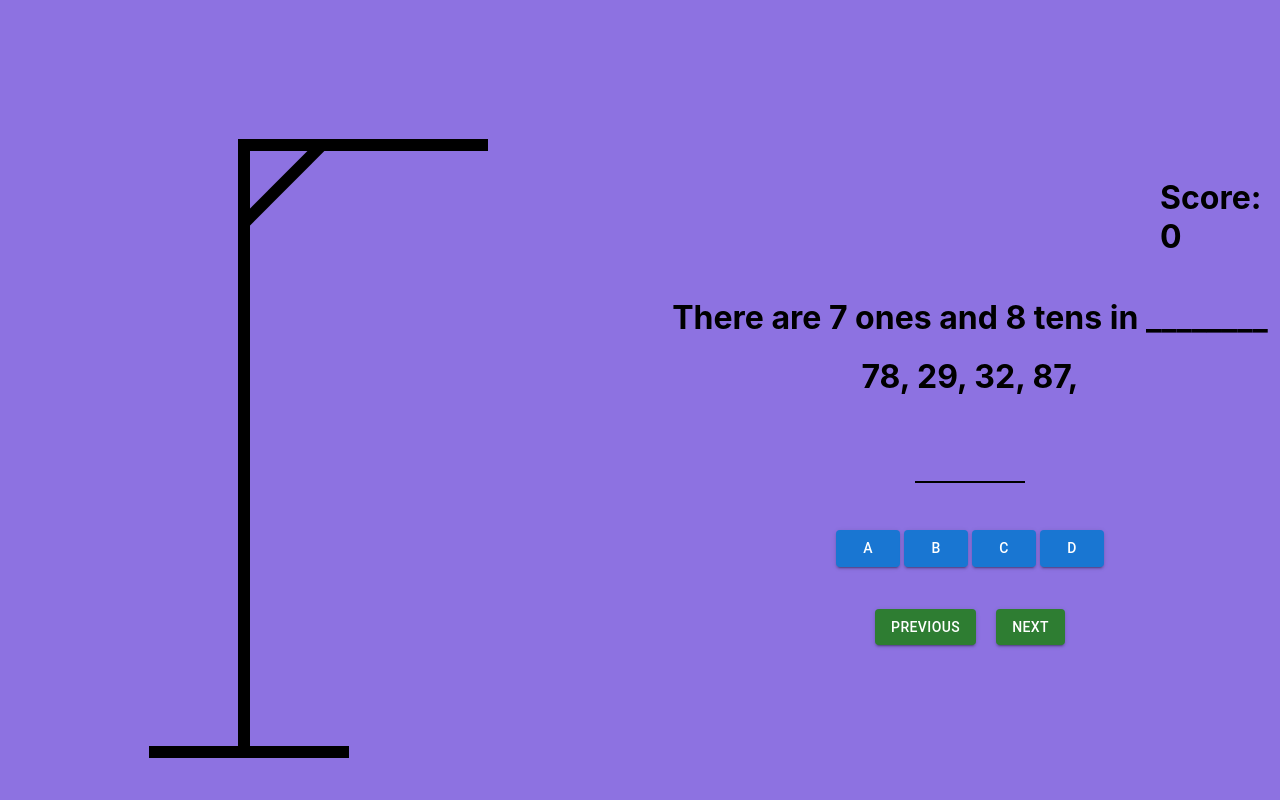
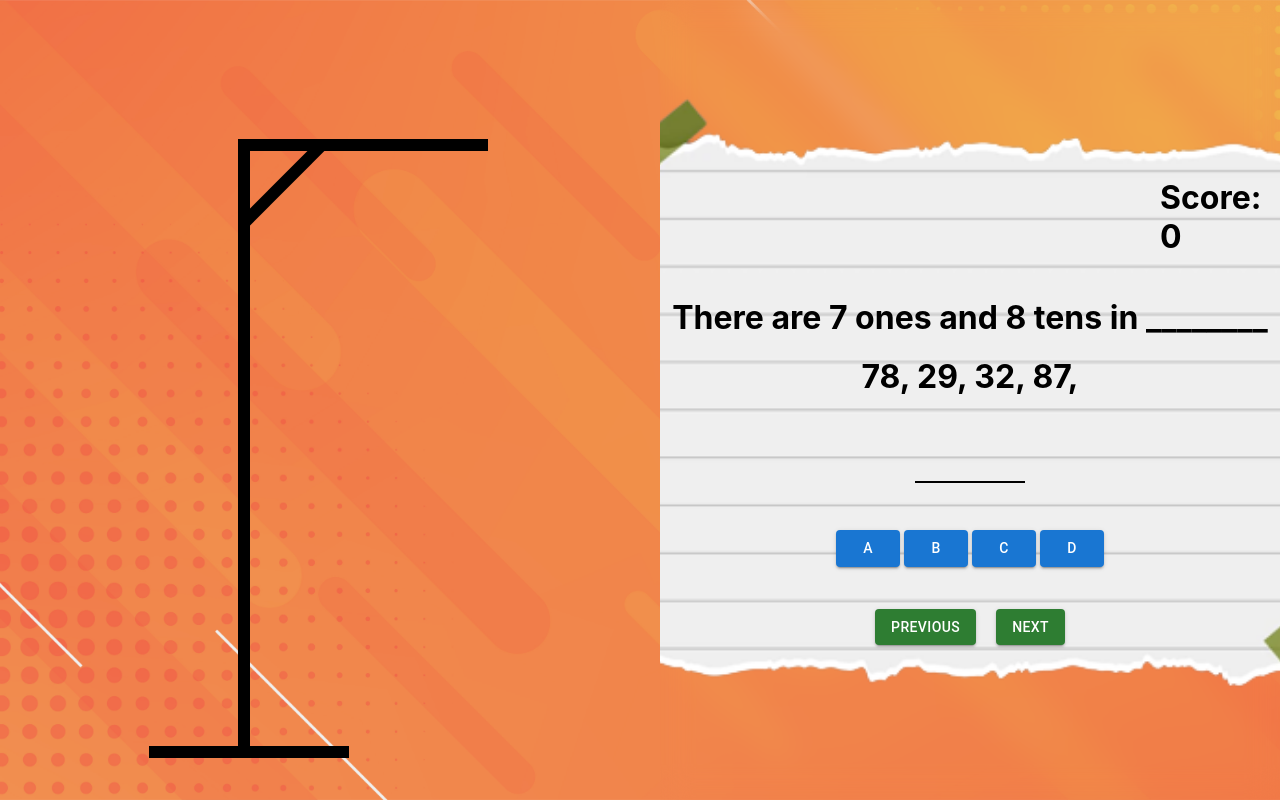
Before and after one commit to Ganapathi-devop/hang-man-prj, a React (Create React App) app: page / in a window 1280 px wide. Built offline with nearby package versions, Linux system fonts and the light colour scheme.

Commit message:
bg change

```diff
--- a/src/App.css
+++ b/src/App.css
@@ -12,9 +12,17 @@
   height: 100vh;
   max-width: 100vw;
   max-height: 100vh;
-  background-color: #8D72E1;
+  /* background-color: #8D72E1; */
+  background-color: #d4d4d453;
+
 }
-
+.background-img-div{
+  background-image: url("../public/img/homeBg.jpg");
+  background-position: center;
+  background-repeat: no-repeat;
+  background-size: cover;
+  backdrop-filter: blur(15px);
+}
 
 .display-none {
   display: none !important;
--- a/src/App.js
+++ b/src/App.js
@@ -65,6 +65,7 @@ function App() {
     }
   };
   return (
+    <div className="background-img-div">
       <div className="App">
         <HangManComp lost={lost.current} hangmanArr={lose} />
         <QuizComp quiz={Data.quiz} score={getScore} ansChecker={ansChecker} />
@@ -75,6 +76,7 @@ function App() {
           newHighScoreHandle={newHighScoreHandle}
         />
         {newHighScore}
+      </div>
     </div>
   );
 }
--- a/src/components/quizcomp.css
+++ b/src/components/quizcomp.css
@@ -1,4 +1,4 @@
-.body-quizcomp{
+.body-quizcomp {
     display: flex;
     flex-direction: column;
     align-content: space-around;
@@ -6,23 +6,32 @@
     align-items: center;
     max-width: 50%;
     width: 50%;
+    background-image: url("../../public/img/torn-paper-bg.png");
+    background-position: center;
+    background-repeat: no-repeat;
+    background-size: cover;
+    backdrop-filter: blur(15px);
 }
-.score-bar{
-    padding-left:500px;
+
+.score-bar {
+    padding-left: 500px;
     display: flex;
     align-content: space-around;
     justify-content: space-around;
     font-size: 2rem;
 }
-.question-quizcomp{
+
+.question-quizcomp {
     width: 100%;
     text-align: center;
 }
-.question-quizcomp h4{
+
+.question-quizcomp h4 {
     font-size: 2rem;
     display: inline;
 }
-.question-img{
+
+.question-img {
     display: flex;
     flex-direction: row;
     flex-wrap: wrap;
@@ -31,13 +40,16 @@
     align-items: stretch;
     margin-top: 20px;
 }
-.question-img img{
+
+.question-img img {
     max-width: 100px;
 }
-.ans-divbody{
+
+.ans-divbody {
     margin: 20px auto;
 }
-.ans-divs{
+
+.ans-divs {
     float: left;
     text-align: center;
     margin: 5px;
@@ -46,11 +58,13 @@
     height: 50px;
     border-bottom: 2px solid #000;
 }
-.ans-divs h1{
+
+.ans-divs h1 {
     display: inline;
     font-size: 3rem;
 }
-.inputkeys{
+
+.inputkeys {
     max-width: 80%;
     margin: 20px auto;
     display: flex;
@@ -58,12 +72,14 @@
     justify-content: space-around;
     align-items: center;
 }
-.inputkeys > button{
+
+.inputkeys>button {
     margin: 2px;
     width: 20px;
     text-transform: capitalize;
 }
-.question-swap{
+
+.question-swap {
     margin: 10px;
 
     display: flex;
@@ -72,6 +88,7 @@
     align-content: space-around;
     flex-direction: row;
 }
-.question-swap button{
+
+.question-swap button {
     margin: 10px;
 }
```
Also changed, not shown: public/img/homeBg.jpg (added), public/img/torn-paper-bg.png (added). Lines whose indentation alone changed are shown as unchanged.
